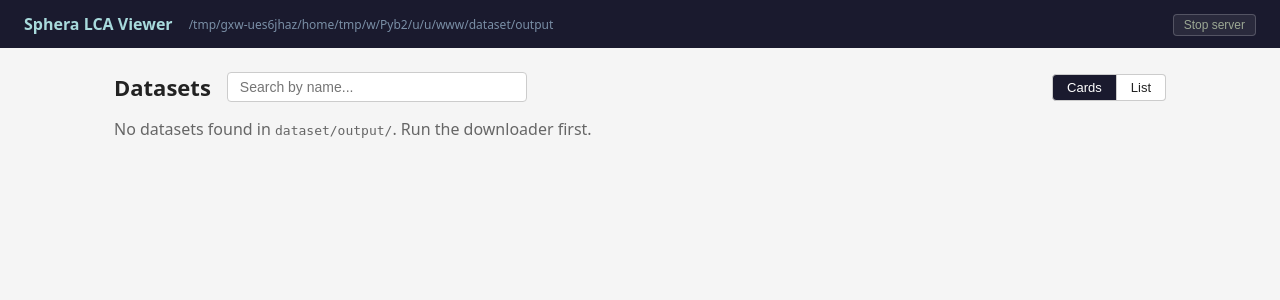
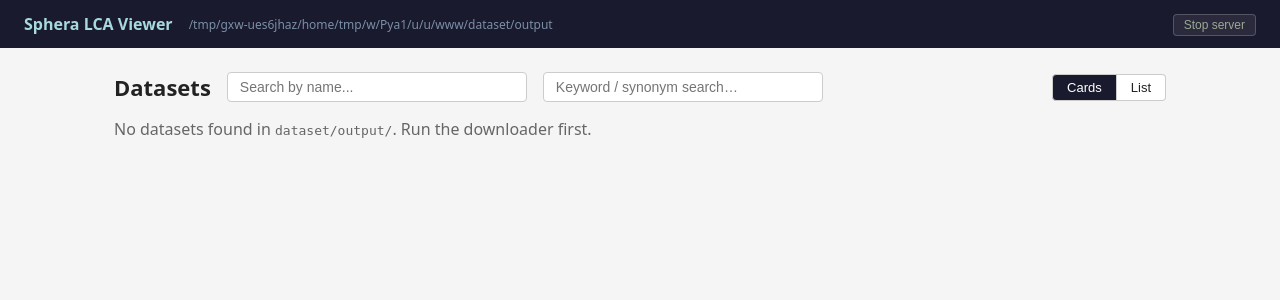
Before and after one commit to AndreasOKircher/Sphera-Data-Sets, a Flask app: page / in a window 1280 px wide. Shown: the top 300 px of the page. Run offline with Flask 3, Linux system fonts and the light colour scheme.

Commit message:
feat: add keyword/synonym search input to viewer index
Co-Authored-By: Claude Sonnet 4.6 <noreply@anthropic.com>

```diff
--- a/viewer/templates/index.html
+++ b/viewer/templates/index.html
@@ -5,6 +5,8 @@
   <h1 style="font-size:22px;">Datasets</h1>
   <input id="search" type="text" placeholder="Search by name..." oninput="filterAll()"
     style="padding:6px 12px; border:1px solid #ccc; border-radius:4px; font-size:14px; width:300px;">
+  <input id="search-kw" type="text" placeholder="Keyword / synonym search…" oninput="filterAll()"
+    style="padding:6px 12px; border:1px solid #ccc; border-radius:4px; font-size:14px; width:280px;">
   <div style="margin-left:auto; display:flex; gap:0;">
     <button id="btn-cards" onclick="setView('cards')"
       style="padding:5px 14px; border:1px solid #ccc; border-radius:4px 0 0 4px;
@@ -22,7 +24,9 @@
   <div id="view-cards" style="display:grid; grid-template-columns: repeat(auto-fill, minmax(340px,1fr)); gap:16px;">
     {% for d in datasets %}
     <a href="/dataset/{{ d.uuid }}" style="display:block; text-decoration:none; color:inherit;"
-       data-name="{{ (d.name_base or '') | lower }}">
+       data-name="{{ (d.name_base or '') | lower }}"
+       data-synonyms="{{ (d.synonyms or '') | lower }}"
+       data-summary="{{ (d._summary or '') | lower }}">
       <div style="background:#fff; border:1px solid #ddd; border-radius:8px; padding:16px;
                   box-shadow:0 1px 3px rgba(0,0,0,.06); transition: box-shadow .15s;"
            onmouseover="this.style.boxShadow='0 4px 12px rgba(0,0,0,.12)'"
@@ -69,6 +73,8 @@
         {% for d in datasets %}
         <tr onclick="window.location='/dataset/{{ d.uuid }}'" style="cursor:pointer; border-bottom:1px solid #f0f0f0;"
             data-name="{{ (d.name_base or '') | lower }}"
+            data-synonyms="{{ (d.synonyms or '') | lower }}"
+            data-summary="{{ (d._summary or '') | lower }}"
             onmouseover="this.style.background='#f5f8ff'" onmouseout="this.style.background=''">
           <td style="padding:8px 12px;">{{ d.name_base or "—" }}</td>
           <td style="padding:8px 12px;">{{ d.location or "—" }}</td>
@@ -136,29 +142,38 @@ function setView(v) {
 }
 
 function filterAll() {
-  const q = document.getElementById('search').value.toLowerCase();
-  sessionStorage.setItem('search', q);
+  const q1 = document.getElementById('search').value.toLowerCase();
+  const q2 = document.getElementById('search-kw').value.toLowerCase();
+  sessionStorage.setItem('search', q1);
+  sessionStorage.setItem('search-kw', q2);
   let visible = 0;
   document.querySelectorAll('#view-cards > a').forEach(el => {
-    const show = el.dataset.name.includes(q);
+    const matchTitle = !q1 || el.dataset.name.includes(q1);
+    const matchKw    = !q2 || (el.dataset.synonyms || '').includes(q2) || (el.dataset.summary || '').includes(q2);
+    const show = matchTitle && matchKw;
     el.style.display = show ? '' : 'none';
     if (show) visible++;
   });
   document.querySelectorAll('#view-list tbody tr').forEach(el => {
-    el.style.display = el.dataset.name.includes(q) ? '' : 'none';
+    const matchTitle = !q1 || (el.dataset.name || '').includes(q1);
+    const matchKw    = !q2 || (el.dataset.synonyms || '').includes(q2) || (el.dataset.summary || '').includes(q2);
+    el.style.display = (matchTitle && matchKw) ? '' : 'none';
   });
   const total = {{ datasets | length }};
   const label = document.getElementById('count-label');
-  if (label) label.textContent = q ? `${visible} of ${total} datasets` : `${total} datasets loaded`;
+  if (label) {
+    const active = q1 || q2;
+    label.textContent = active ? `${visible} of ${total} datasets` : `${total} datasets loaded`;
+  }
 }
 
 // Restore search term on back-navigation
 (function() {
-  const saved = sessionStorage.getItem('search') || '';
-  if (saved) {
-    document.getElementById('search').value = saved;
-    filterAll();
-  }
+  const saved1 = sessionStorage.getItem('search') || '';
+  const saved2 = sessionStorage.getItem('search-kw') || '';
+  if (saved1) document.getElementById('search').value = saved1;
+  if (saved2) document.getElementById('search-kw').value = saved2;
+  if (saved1 || saved2) filterAll();
 })();
 </script>
 {% endblock %}
```
